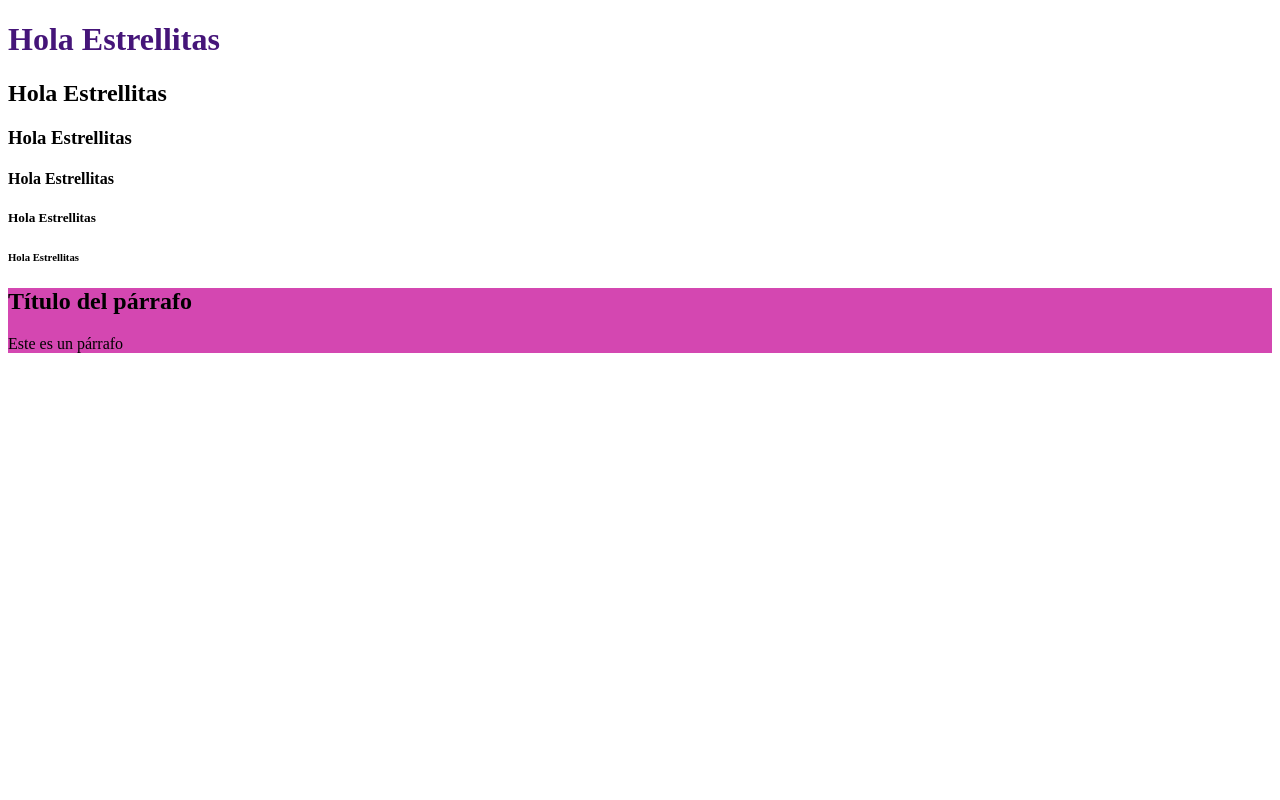
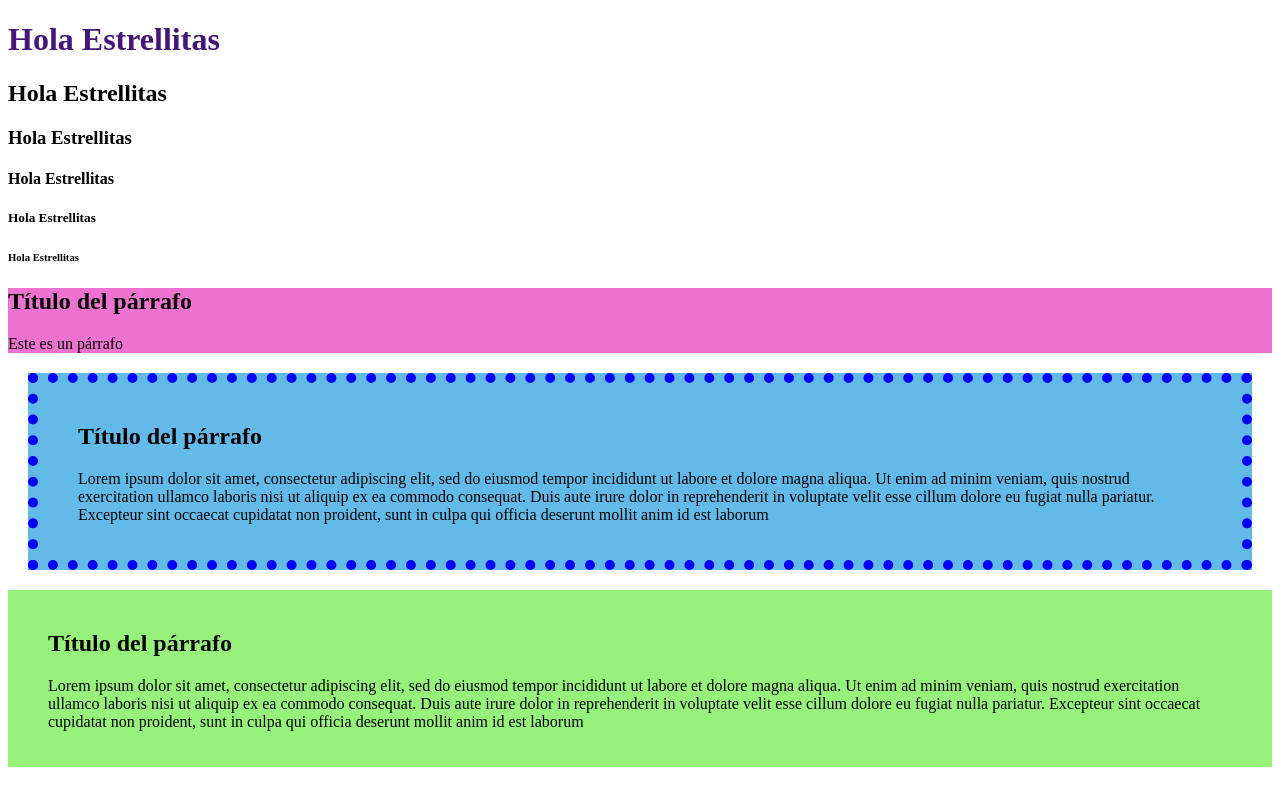
Before and after one commit to 125054306-mtt/AW_TIID222, a PHP site: page / in a window 1280 px wide. Run offline with PHP 8.4, Linux system fonts and the light colour scheme.

Commit message:
Trabajamos con HTML + CSS + Box Model

```diff
--- a/index.php
+++ b/index.php
@@ -15,7 +15,20 @@
         }
         div{
             /*FONDO*/
-            background: #d447b1;
+            background: #ee72cf;
+        }
+        .seccion{
+            background: #62bae9;
+            padding: 20px 40px;
+            margin: 20px;
+            border: 10px Dotted blue;
+        }
+        .seccion2{
+            background: #96f27a;
+            padding-top: 20px;
+            padding-right: 40px;
+            padding-bottom: 20px;
+            padding-left: 40px;
         }
     </style>
 </head>
@@ -32,5 +45,15 @@
 
         <p>Este es un párrafo</p>
     </div>
+    <div class="seccion">
+        <h2>Título del párrafo</h2>
+
+<p>Lorem ipsum dolor sit amet, consectetur adipiscing elit, sed do eiusmod tempor incididunt ut labore et dolore magna aliqua. Ut enim ad minim veniam, quis nostrud exercitation ullamco laboris nisi ut aliquip ex ea commodo consequat. Duis aute irure dolor in reprehenderit in voluptate velit esse cillum dolore eu fugiat nulla pariatur. Excepteur sint occaecat cupidatat non proident, sunt in culpa qui officia deserunt mollit anim id est laborum</p>
+    </div>
+        <div class="seccion2">
+        <h2>Título del párrafo</h2>
+
+<p>Lorem ipsum dolor sit amet, consectetur adipiscing elit, sed do eiusmod tempor incididunt ut labore et dolore magna aliqua. Ut enim ad minim veniam, quis nostrud exercitation ullamco laboris nisi ut aliquip ex ea commodo consequat. Duis aute irure dolor in reprehenderit in voluptate velit esse cillum dolore eu fugiat nulla pariatur. Excepteur sint occaecat cupidatat non proident, sunt in culpa qui officia deserunt mollit anim id est laborum</p>
+    </div>
 </body>
 </html>
```
